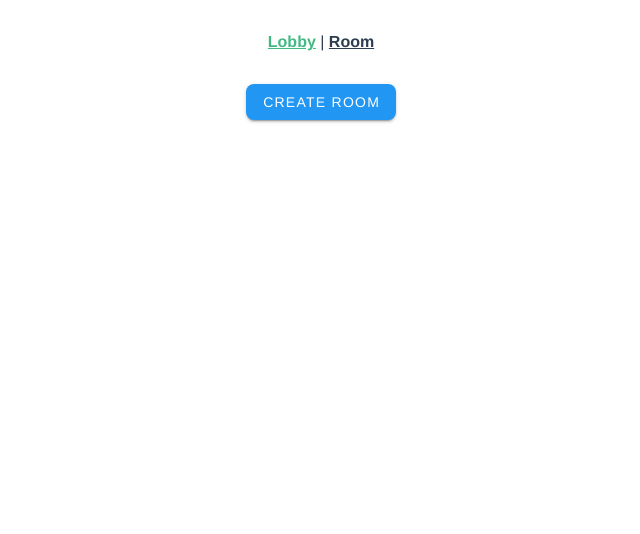
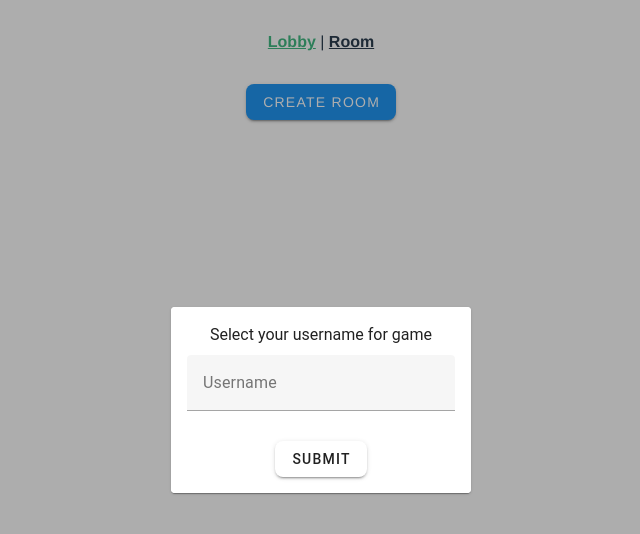
Before and after one commit to Razdva122/avalon, a Vue app in the folder packages/ui/: page / in a window 1280 px wide. Shown: the top 534 px of the page, without its empty margins (319-959 px from the left). Built offline with nearby package versions, Linux system fonts and the light colour scheme.

Commit message:
create user functionality

```diff
--- a/packages/ui/src/App.vue
+++ b/packages/ui/src/App.vue
@@ -4,11 +4,46 @@
     <router-link to="/room/1">Room</router-link>
   </nav>
   <router-view />
+  <v-overlay v-model="isUserNotExist" class="align-center justify-center">
+    <v-card>
+      <v-sheet width="300" class="mx-auto pa-4">
+        <v-form @submit.prevent="createUser" class="d-flex flex-column align-center justify-center">
+          <span class="mb-2">Select your username for game</span>
+          <v-text-field v-model="username" :rules="rules" label="Username" class="w-100 mb-2"></v-text-field>
+          <v-btn type="submit" rounded="lg" variants="tonal">Submit</v-btn>
+        </v-form>
+      </v-sheet>
+    </v-card>
+  </v-overlay>
 </template>
 
 <script lang="ts">
 import { defineComponent } from 'vue';
-export default defineComponent({});
+export default defineComponent({
+  data() {
+    return {
+      overlay: true,
+      username: '',
+      rules: [
+        (value: string | undefined) => {
+          if (value) return true;
+
+          return 'You must enter a username.';
+        },
+      ],
+    };
+  },
+  computed: {
+    isUserNotExist() {
+      return !this.$store.state.user;
+    },
+  },
+  methods: {
+    createUser() {
+      this.$store.commit('setUserData', { id: crypto.randomUUID(), username: this.username });
+    },
+  },
+});
 </script>
 
 <style lang="scss">
```
